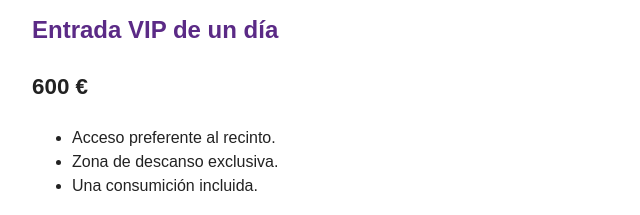
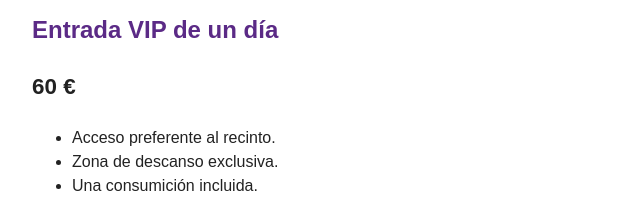
Before and after one commit to ortizrosario26/festival-dam-2027, a plain HTML site: page entradas.html in a window 1280 px wide. Shown: the part 143-358 px from the top of the page, 208-848 px from the left. Drawn offline with Linux system fonts and the light colour scheme.

Commit message:
Revert "Cambia precio VIP"
This reverts commit 223965cda36c19cb5421cf90774a8fc613deac39.

```diff
--- a/entradas.html
+++ b/entradas.html
@@ -17,7 +17,7 @@
 
     <section id="entrada-vip">
     <h2>Entrada VIP de un día</h2>
-    <p class="precio">600 €</p>
+    <p class="precio">60 €</p>
     <ul>
       <li>Acceso preferente al recinto.</li>
       <li>Zona de descanso exclusiva.</li>
```
